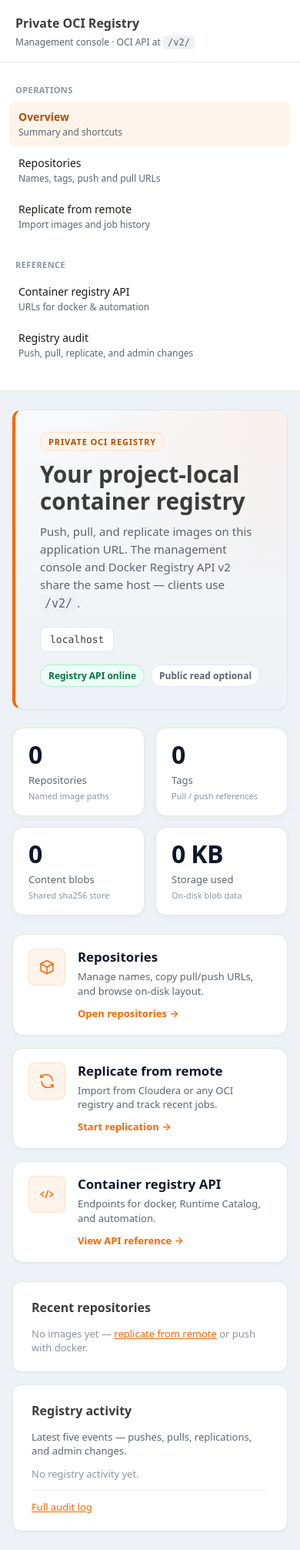
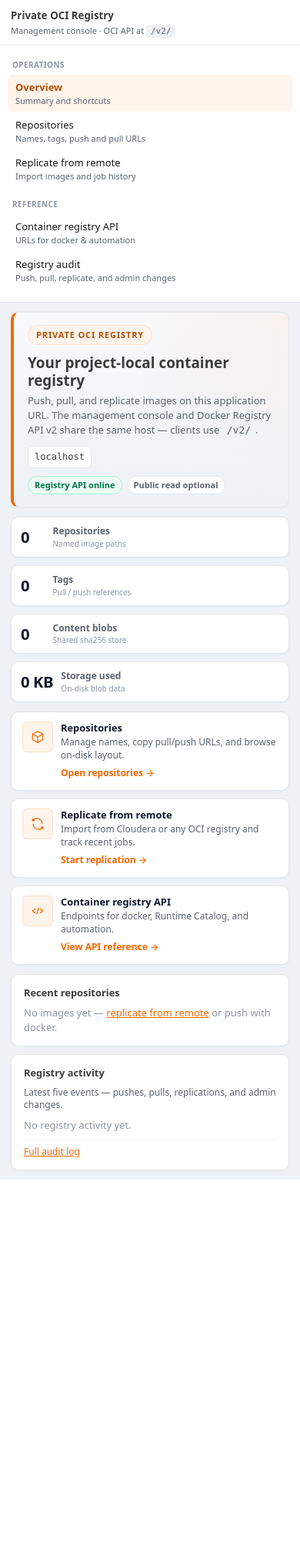
Before and after one commit to royles/CAI-Container-Registry, a FastAPI app: page / in a window 390 px wide. Shown: the whole page at 77% size. After the commit the page ends 1532 px from the top, so only its background shows below. Run offline with FastAPI, Linux system fonts and the light colour scheme.

Commit message:
Compact management UI spacing and typography globally
Reduce base font size, sidebar width, card/table padding, and header
margins in the shared layout. Tighten overview hero, metrics, and panels;
use card-title on secondary pages. Match React confirmation modals to the
denser shell and rebuild the static bundle.

Co-authored-by: Christopher Royles <royles@users.noreply.github.com>

```diff
--- a/app/templates/ui/home.html
+++ b/app/templates/ui/home.html
@@ -8,10 +8,10 @@
 {% block extra_head %}
 <style>
   .page-overview .main-header { display: none; }
-  .page-overview .main { padding-top: 24px; }
+  .page-overview .main { padding-top: 12px; }
 
   .overview-hero {
-    position: relative; overflow: hidden; border-radius: 12px; padding: 28px 32px; margin-bottom: 24px;
+    position: relative; overflow: hidden; border-radius: var(--radius-card); padding: 16px 18px; margin-bottom: 12px;
     color: var(--text-primary);
     background: linear-gradient(180deg, #f8f9fb 0%, #eef1f5 100%);
     border: 1px solid var(--border);
@@ -29,40 +29,45 @@
     background: var(--accent-muted); padding: 4px 10px; border-radius: 999px;
     border: 1px solid rgba(249, 103, 2, 0.12); margin-bottom: 12px;
   }
-  .overview-hero h1 { margin: 0 0 10px; font-size: 1.85rem; font-weight: 700; line-height: 1.2; color: var(--text-primary); }
-  .overview-hero p { margin: 0 0 18px; font-size: 15px; line-height: 1.55; color: var(--text-secondary); }
+  .overview-hero h1 { margin: 0 0 6px; font-size: 1.35rem; font-weight: 700; line-height: 1.2; color: var(--text-primary); }
+  .overview-hero p { margin: 0 0 10px; font-size: 13px; line-height: 1.45; color: var(--text-secondary); }
   .overview-hero-host {
     display: inline-flex; align-items: center; gap: 8px; flex-wrap: wrap;
     font-family: ui-monospace, SFMono-Regular, Menlo, monospace; font-size: 13px;
     color: var(--text-primary);
-    background: #fff; padding: 8px 12px; border-radius: 8px;
+    background: #fff; padding: 5px 8px; border-radius: 6px; font-size: 12px;
     border: 1px solid var(--border);
   }
-  .overview-pills { display: flex; flex-wrap: wrap; gap: 8px; margin-top: 16px; }
+  .overview-pills { display: flex; flex-wrap: wrap; gap: 6px; margin-top: 10px; }
   .overview-pill {
-    font-size: 12px; font-weight: 600; padding: 5px 10px; border-radius: 999px;
+    font-size: 11px; font-weight: 600; padding: 3px 8px; border-radius: 999px;
     background: #fff; border: 1px solid var(--border); color: var(--text-secondary);
   }
   .overview-pill.ok { background: #ecfdf5; border-color: #a7f3d0; color: #067647; }
 
   .overview-metrics {
-    display: grid; grid-template-columns: repeat(auto-fit, minmax(140px, 1fr)); gap: 14px; margin-bottom: 24px;
+    display: grid; grid-template-columns: repeat(auto-fit, minmax(min(100%, 200px), 1fr)); gap: 10px; margin-bottom: 12px;
   }
   .metric-tile {
-    background: #fff; border: 1px solid var(--border); border-radius: 14px; padding: 18px 20px;
-    box-shadow: 0 2px 8px rgba(15, 23, 42, 0.04);
+    display: flex; flex-direction: row; align-items: center; gap: 10px;
+    background: #fff; border: 1px solid var(--border); border-radius: var(--radius-card); padding: 10px 12px;
+    box-shadow: 0 1px 3px rgba(15, 23, 42, 0.04);
   }
-  .metric-tile .value { font-size: 2rem; font-weight: 800; line-height: 1; letter-spacing: -0.02em; color: #0f172a; }
-  .metric-tile .label { font-size: 13px; color: #5c6570; margin-top: 8px; font-weight: 500; }
-  .metric-tile .sub { font-size: 11px; color: #8b95a5; margin-top: 4px; }
+  .metric-tile .value {
+    flex-shrink: 0; min-width: 2.25rem; font-size: 1.45rem; font-weight: 800; line-height: 1;
+    letter-spacing: -0.02em; color: #0f172a; font-variant-numeric: tabular-nums;
+  }
+  .metric-tile-copy { flex: 1; min-width: 0; line-height: 1.3; }
+  .metric-tile .label { font-size: 12px; color: #5c6570; margin: 0; font-weight: 600; }
+  .metric-tile .sub { font-size: 10px; color: #8b95a5; margin: 2px 0 0; }
 
   .overview-actions {
-    display: grid; grid-template-columns: repeat(auto-fit, minmax(min(100%, 280px), 1fr)); gap: 16px; margin-bottom: 24px;
+    display: grid; grid-template-columns: repeat(auto-fit, minmax(min(100%, 240px), 1fr)); gap: 10px; margin-bottom: 12px;
   }
   .action-card {
-    display: flex; flex-direction: row; align-items: flex-start; gap: 16px;
+    display: flex; flex-direction: row; align-items: flex-start; gap: 10px;
     text-decoration: none; color: inherit; background: #fff;
-    border: 1px solid var(--border); border-radius: 14px; padding: 18px 20px;
+    border: 1px solid var(--border); border-radius: var(--radius-card); padding: 12px 14px;
     transition: transform 0.15s ease, box-shadow 0.15s ease, border-color 0.15s ease;
     box-shadow: 0 1px 3px rgba(15, 23, 42, 0.04);
   }
@@ -71,20 +76,20 @@
     box-shadow: 0 8px 24px var(--focus-ring);
   }
   .action-icon {
-    flex-shrink: 0; width: 48px; height: 48px; border-radius: 8px;
+    flex-shrink: 0; width: 40px; height: 40px; border-radius: 6px;
     display: flex; align-items: center; justify-content: center;
     color: var(--accent); background: var(--accent-muted); border: 1px solid rgba(249, 103, 2, 0.15);
   }
-  .action-icon .cdl-icon { width: 24px; height: 24px; }
+  .action-icon .cdl-icon { width: 20px; height: 20px; }
   .action-card-copy { flex: 1; min-width: 0; }
-  .action-card-copy h2 { margin: 0 0 6px; font-size: 1.05rem; font-weight: 700; color: #0f172a; line-height: 1.25; }
-  .action-card-copy p { margin: 0; font-size: 13px; line-height: 1.45; color: #5c6570; }
-  .action-card-copy .go { display: inline-block; margin-top: 10px; font-size: 13px; font-weight: 600; color: var(--accent); }
+  .action-card-copy h2 { margin: 0 0 3px; font-size: 0.92rem; font-weight: 700; color: #0f172a; line-height: 1.25; }
+  .action-card-copy p { margin: 0; font-size: 12px; line-height: 1.4; color: #5c6570; }
+  .action-card-copy .go { display: inline-block; margin-top: 6px; font-size: 12px; font-weight: 600; color: var(--accent); }
 
   .page-overview .app-shell { min-height: 100vh; height: 100vh; overflow: hidden; }
   .page-overview .main {
     display: flex; flex-direction: column; overflow: hidden; min-height: 0;
-    padding-bottom: 24px;
+    padding-bottom: 12px;
   }
   .page-overview .page-content {
     flex: 1; display: flex; flex-direction: column; min-height: 0; overflow: hidden;
@@ -94,7 +99,7 @@
   .overview-actions { flex-shrink: 0; }
 
   .overview-split {
-    flex: 1; min-height: 0; display: grid; grid-template-columns: 1fr 1fr; gap: 16px;
+    flex: 1; min-height: 0; display: grid; grid-template-columns: 1fr 1fr; gap: 10px;
     align-items: stretch; margin-bottom: 0;
   }
   @media (max-width: 900px) {
@@ -109,21 +114,21 @@
     margin-top: 0 !important;
   }
   .overview-panel-header { flex-shrink: 0; }
-  .overview-panel-header h2 { margin: 0 0 6px; font-size: 1rem; font-weight: 700; }
-  .overview-panel-header .hint { margin: 0 0 12px; }
+  .overview-panel-header h2 { margin: 0 0 4px; font-size: 0.92rem; font-weight: 700; }
+  .overview-panel-header .hint { margin: 0 0 8px; }
   .overview-panel-body {
     flex: 1; min-height: 0; overflow-y: auto; overscroll-behavior: contain;
     -webkit-overflow-scrolling: touch;
   }
   .overview-panel-footer {
-    flex-shrink: 0; margin-top: 12px; padding-top: 12px; border-top: 1px solid #edf0f3;
+    flex-shrink: 0; margin-top: 8px; padding-top: 8px; border-top: 1px solid #edf0f3;
   }
   .overview-panel-footer .hint { margin: 0; }
-  .overview-split h2 { margin: 0 0 14px; font-size: 1rem; font-weight: 700; }
+  .overview-split h2 { margin: 0 0 8px; font-size: 0.92rem; font-weight: 700; }
   .repo-chip-list { list-style: none; margin: 0; padding: 0; }
   .repo-chip-list li {
     display: flex; justify-content: space-between; align-items: baseline; gap: 12px;
-    padding: 10px 0; border-bottom: 1px solid #edf0f3; font-size: 14px;
+    padding: 6px 0; border-bottom: 1px solid #edf0f3; font-size: 13px;
   }
   .repo-chip-list li:last-child { border-bottom: 0; }
   .job-row { font-size: 13px; padding: 8px 0; border-bottom: 1px solid #edf0f3; }
@@ -155,23 +160,31 @@
 <div class="overview-metrics">
   <div class="metric-tile">
     <div class="value">{{ repositories|length }}</div>
+    <div class="metric-tile-copy">
       <div class="label">Repositories</div>
       <div class="sub">Named image paths</div>
     </div>
+  </div>
   <div class="metric-tile">
     <div class="value">{{ overview.total_tags }}</div>
+    <div class="metric-tile-copy">
       <div class="label">Tags</div>
       <div class="sub">Pull / push references</div>
     </div>
+  </div>
   <div class="metric-tile">
     <div class="value">{{ overview.storage_stats.blobs }}</div>
+    <div class="metric-tile-copy">
       <div class="label">Content blobs</div>
       <div class="sub">Shared sha256 store</div>
     </div>
+  </div>
   <div class="metric-tile">
     <div class="value">{% if overview.storage_stats.storage_bytes >= 1073741824 %}{{ (overview.storage_stats.storage_bytes / 1073741824)|round(1) }} GB{% elif overview.storage_stats.storage_bytes >= 1048576 %}{{ (overview.storage_stats.storage_bytes / 1048576)|round(1) }} MB{% else %}{{ (overview.storage_stats.storage_bytes / 1024)|round(0)|int }} KB{% endif %}</div>
+    <div class="metric-tile-copy">
       <div class="label">Storage used</div>
       <div class="sub">On-disk blob data</div>
+    </div>
   </div>
 </div>
 
--- a/app/templates/ui/layout.html
+++ b/app/templates/ui/layout.html
@@ -8,9 +8,11 @@
     :root {
       /* CDL-aligned tokens (public brand refs; full spec is on design.cloudera.com) */
       font-family: system-ui, -apple-system, Segoe UI, Roboto, sans-serif;
+      font-size: 14px;
+      line-height: 1.45;
       color: #3c3c3c;
       background: #eef1f5;
-      --sidebar-w: 260px;
+      --sidebar-w: 228px;
       --accent: #f96702;
       --accent-hover: #e05d02;
       --accent-muted: #fff4eb;
@@ -19,6 +21,8 @@
       --border: #e3e6ea;
       --surface: #ffffff;
       --focus-ring: rgba(249, 103, 2, 0.35);
+      --radius-card: 10px;
+      --space-section: 12px;
     }
     .cdl-icon { display: block; flex-shrink: 0; }
     * { box-sizing: border-box; }
@@ -27,76 +31,78 @@
     .app-shell { display: flex; min-height: 100vh; }
     .sidebar {
       width: var(--sidebar-w); flex-shrink: 0; background: #fff;
-      border-right: 1px solid var(--border); display: flex; flex-direction: column; padding: 20px 0;
+      border-right: 1px solid var(--border); display: flex; flex-direction: column; padding: 12px 0;
     }
-    .brand { padding: 0 20px 16px; border-bottom: 1px solid var(--border); margin-bottom: 12px; }
-    .brand-title { font-size: 1rem; font-weight: 700; margin: 0; line-height: 1.3; }
-    .brand-sub { font-size: 12px; color: #5c6570; margin: 6px 0 0; line-height: 1.4; }
-    .nav-group { padding: 8px 12px; }
+    .brand { padding: 0 14px 10px; border-bottom: 1px solid var(--border); margin-bottom: 8px; }
+    .brand-title { font-size: 0.95rem; font-weight: 700; margin: 0; line-height: 1.25; }
+    .brand-sub { font-size: 11px; color: #5c6570; margin: 4px 0 0; line-height: 1.35; }
+    .nav-group { padding: 4px 10px; }
     .nav-label {
-      font-size: 11px; font-weight: 600; text-transform: uppercase;
-      letter-spacing: 0.04em; color: #8b95a5; padding: 8px 8px 6px;
+      font-size: 10px; font-weight: 600; text-transform: uppercase;
+      letter-spacing: 0.04em; color: #8b95a5; padding: 6px 6px 4px;
     }
     .nav-item {
-      display: block; width: 100%; text-align: left; padding: 10px 12px; margin: 2px 0;
-      border-radius: 8px; font-size: 14px; font-weight: 500; color: #1a1a1a; text-decoration: none;
+      display: block; width: 100%; text-align: left; padding: 7px 10px; margin: 1px 0;
+      border-radius: 6px; font-size: 13px; font-weight: 500; color: #1a1a1a; text-decoration: none;
     }
     .nav-item:hover { background: #f3f5f8; }
     .nav-item.active { background: var(--accent-muted); color: #b34d02; font-weight: 600; }
-    .nav-item-desc { display: block; font-size: 12px; font-weight: 400; color: #5c6570; margin-top: 2px; }
+    .nav-item-desc { display: block; font-size: 11px; font-weight: 400; color: #5c6570; margin-top: 1px; line-height: 1.3; }
     .main {
-      flex: 1; min-width: 0; width: 100%; padding: 28px 32px 48px; overflow-y: auto;
+      flex: 1; min-width: 0; width: 100%; padding: 16px 20px 24px; overflow-y: auto;
     }
-    .main-header { width: 100%; max-width: none; margin-bottom: 24px; }
-    .main-header h1 { margin: 0 0 8px; font-size: 1.5rem; }
-    .main-header .lead { margin: 0; color: #5c6570; font-size: 15px; line-height: 1.5; }
+    .main-header { width: 100%; max-width: none; margin-bottom: 14px; }
+    .main-header h1 { margin: 0 0 4px; font-size: 1.2rem; font-weight: 700; }
+    .main-header .lead { margin: 0; color: #5c6570; font-size: 13px; line-height: 1.45; }
     .page-content { width: 100%; max-width: none; }
     .card {
-      background: #fff; border: 1px solid var(--border); border-radius: 12px;
-      padding: 22px 24px; box-shadow: 0 1px 2px rgba(0,0,0,0.04);
+      background: #fff; border: 1px solid var(--border); border-radius: var(--radius-card);
+      padding: 14px 16px; box-shadow: 0 1px 2px rgba(0,0,0,0.03);
     }
-    .card + .card { margin-top: 16px; }
-    .card.api-card { border-left: 4px solid var(--accent); }
-    label { display: block; font-weight: 600; margin: 12px 0 6px; }
+    .card + .card { margin-top: var(--space-section); }
+    .card.api-card { border-left: 3px solid var(--accent); }
+    .card-title { margin: 0 0 6px; font-size: 0.95rem; font-weight: 700; line-height: 1.25; }
+    label { display: block; font-weight: 600; margin: 8px 0 4px; font-size: 13px; }
     input[type=text], input[type=password] {
-      width: 100%; padding: 10px 12px; border: 1px solid #cfd5df; border-radius: 8px; font-size: 14px;
+      width: 100%; padding: 7px 10px; border: 1px solid #cfd5df; border-radius: 6px; font-size: 13px;
     }
-    .row { display: grid; grid-template-columns: 1fr 1fr; gap: 12px; }
-    .hint { color: #5c6570; font-size: 13px; margin-top: 4px; }
-    .checkbox { display: flex; align-items: center; gap: 8px; margin-top: 14px; }
+    .row { display: grid; grid-template-columns: 1fr 1fr; gap: 10px; }
+    .hint { color: #5c6570; font-size: 12px; margin-top: 2px; line-height: 1.4; }
+    .checkbox { display: flex; align-items: center; gap: 6px; margin-top: 10px; }
     .checkbox label { margin: 0; font-weight: 500; }
     button.primary {
-      margin-top: 16px; background: var(--accent); color: #fff; border: 0;
-      border-radius: 8px; padding: 10px 16px; font-size: 14px; cursor: pointer;
+      margin-top: 12px; background: var(--accent); color: #fff; border: 0;
+      border-radius: 6px; padding: 7px 12px; font-size: 13px; cursor: pointer;
     }
     button.primary:disabled { opacity: 0.6; cursor: not-allowed; }
-    button.btn-inline { margin-top: 0; padding: 6px 10px; font-size: 13px; border-radius: 8px; cursor: pointer; }
+    button.btn-inline { margin-top: 0; padding: 4px 8px; font-size: 12px; border-radius: 6px; cursor: pointer; }
     button.btn-secondary { background: #fff; color: var(--accent); border: 1px solid var(--accent); }
     button.btn-danger { background: #fff; color: #b42318; border: 1px solid #fecdca; }
     button.btn-danger:disabled, button.btn-secondary:disabled { opacity: 0.45; cursor: not-allowed; }
     button.btn-lock {
-      background: #fff; border: 1px solid #e3e6ea; border-radius: 8px; padding: 6px 8px; cursor: pointer;
+      background: #fff; border: 1px solid #e3e6ea; border-radius: 6px; padding: 4px 6px; cursor: pointer;
       display: inline-flex; align-items: center; justify-content: center; color: #5c6570;
     }
     button.btn-lock.locked { color: #b34d02; border-color: #f5d98a; background: #fff8e6; }
     button.btn-lock:hover { border-color: var(--accent); color: var(--accent); }
     .registry-modal-btn {
-      border-radius: 8px; padding: 8px 14px; font-size: 14px; cursor: pointer; border: 1px solid transparent;
+      border-radius: 6px; padding: 6px 12px; font-size: 13px; cursor: pointer; border: 1px solid transparent;
     }
     .registry-modal-btn.secondary { background: #fff; border-color: #cfd5df; color: #3c3c3c; }
     .registry-modal-btn.primary { background: var(--accent); color: #fff; }
     .registry-modal-btn.danger { background: #b42318; color: #fff; }
     .registry-modal-btn:disabled { opacity: 0.5; cursor: not-allowed; }
-    .actions { display: flex; flex-wrap: wrap; gap: 8px; align-items: center; }
-    .inline-form { display: flex; gap: 8px; align-items: center; flex-wrap: wrap; margin-top: 8px; }
+    .actions { display: flex; flex-wrap: wrap; gap: 6px; align-items: center; }
+    .inline-form { display: flex; gap: 6px; align-items: center; flex-wrap: wrap; margin-top: 6px; }
     .inline-form input[type=text] { flex: 1; min-width: 160px; margin: 0; }
     .status-banner {
-      margin-top: 12px; padding: 12px; border-radius: 8px; background: var(--accent-muted); display: none; font-size: 13px;
+      margin-top: 8px; padding: 8px 10px; border-radius: 6px; background: var(--accent-muted); display: none; font-size: 12px;
     }
     .status-banner.error { background: #fef3f2; color: #b42318; }
     code { background: #eef1f5; padding: 2px 6px; border-radius: 4px; }
-    table { width: 100%; border-collapse: collapse; font-size: 14px; }
-    th, td { text-align: left; padding: 8px; border-bottom: 1px solid #edf0f3; vertical-align: top; }
+    table { width: 100%; border-collapse: collapse; font-size: 13px; }
+    th, td { text-align: left; padding: 6px 8px; border-bottom: 1px solid #edf0f3; vertical-align: top; }
+    th { font-size: 12px; font-weight: 600; color: var(--text-secondary); }
     .status { font-weight: 600; }
     .status.succeeded { color: #067647; }
     .status.failed { color: #b42318; }
@@ -169,7 +175,7 @@
     @media (max-width: 900px) {
       .app-shell { flex-direction: column; }
       .sidebar { width: 100%; border-right: 0; border-bottom: 1px solid var(--border); }
-      .main { padding: 20px 16px 32px; }
+      .main { padding: 12px 14px 20px; }
     }
     @media (max-width: 720px) { .row { grid-template-columns: 1fr; } }
   </style>
--- a/app/templates/ui/replicate.html
+++ b/app/templates/ui/replicate.html
@@ -23,7 +23,7 @@
       <input id="replicate_all_tags" name="replicate_all_tags" type="checkbox" />
       <label for="replicate_all_tags">Replicate all tags from the remote repository</label>
     </div>
-    <h3 style="margin-top:20px;font-size:1rem;">Remote credentials</h3>
+    <h3 class="card-title" style="margin-top:12px;">Remote credentials</h3>
     <div class="row">
       <div>
         <label for="remote_username">Username</label>
@@ -46,8 +46,8 @@
   </form>
 </div>
 
-<div class="card" style="margin-top:16px;">
-  <h2 style="margin:0 0 12px;font-size:1.05rem;">Recent replication jobs</h2>
+<div class="card">
+  <h2 class="card-title">Recent replication jobs</h2>
   {% if jobs %}
   <table>
     <thead><tr><th>Status</th><th>Source</th><th>Target</th><th>Message</th></tr></thead>
```
Also changed, not shown: other parts of app/templates/ui/layout.html (+15 -15 lines), app/templates/ui/audit.html (+5 -5 lines), app/templates/ui/repo_detail.html (+6 -6 lines), app/templates/ui/repositories.html (+5 -5 lines), frontend/src/RepositoriesModals.tsx (+16 -15 lines), app/static/ui/repositories-modals.js. Lines whose indentation alone changed are shown as unchanged.
